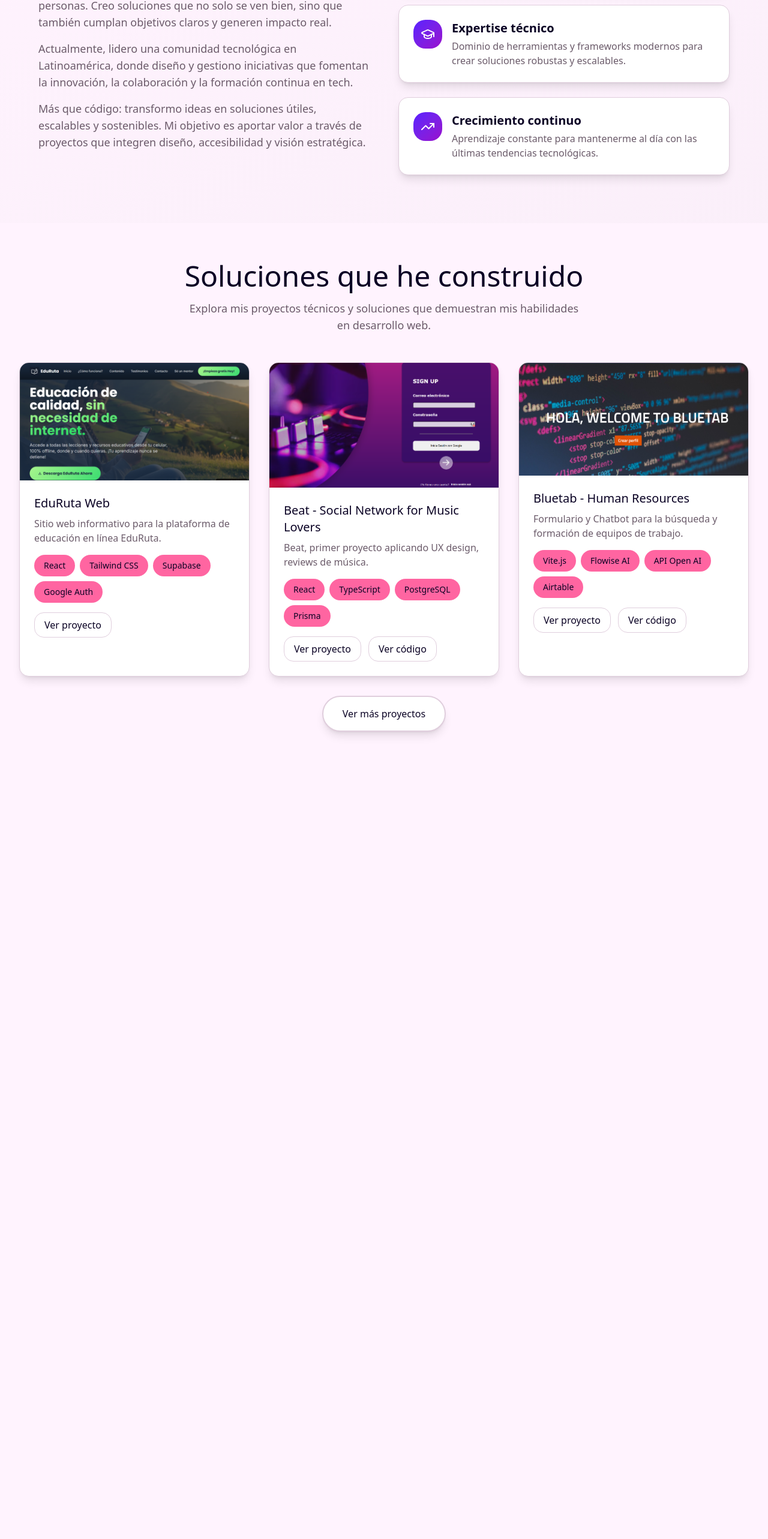
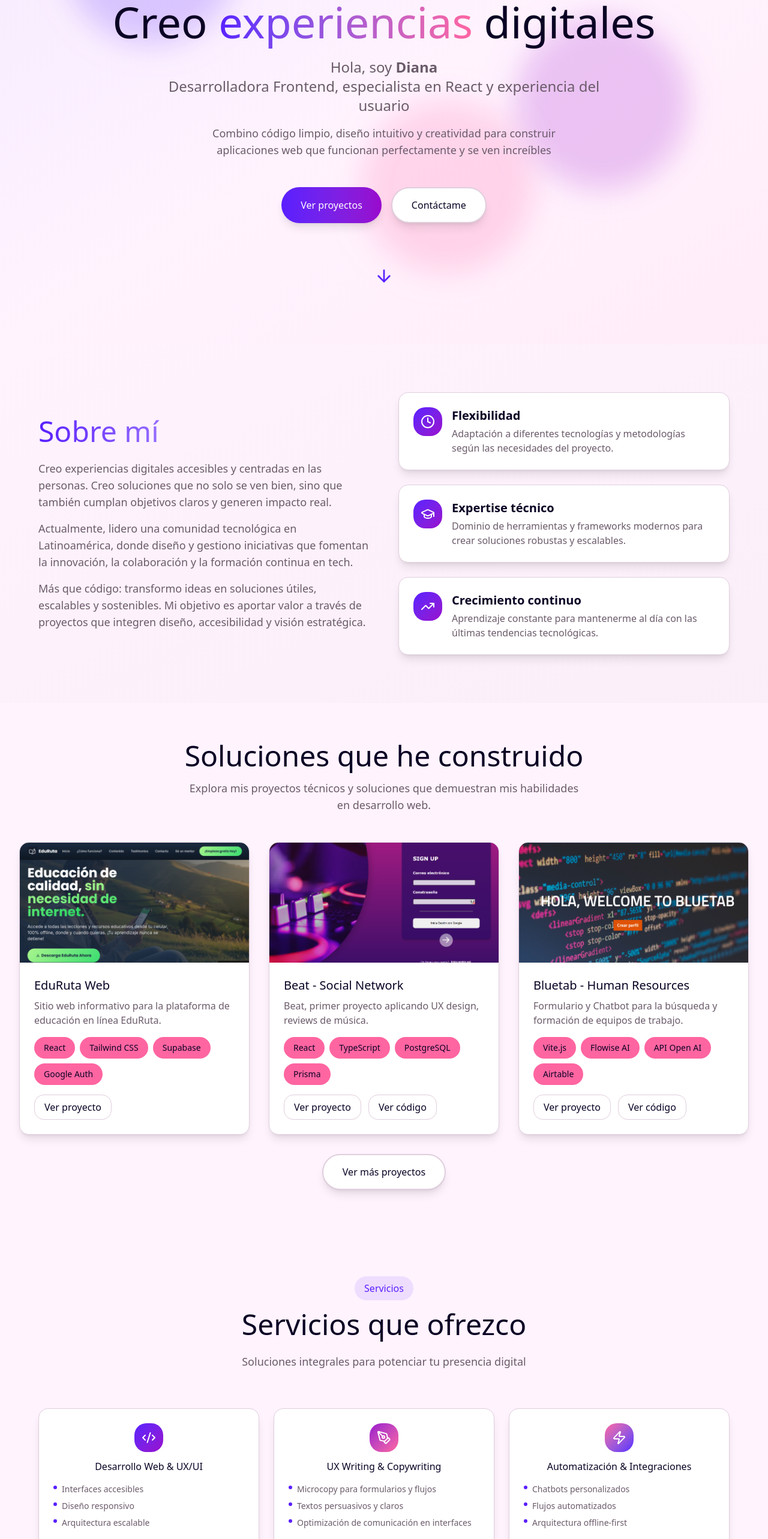
Before and after one commit to dinessa-ga/diana-vanessa-1, a React (Vite) app: page /Dev in a window 1280 px wide. Shown: the part 226-2792 px from the top of the page at 60% size. Before the commit the page ends 1510 px from the top, so only its background shows below. Built offline with nearby package versions, Linux system fonts and the light colour scheme.

Commit message:
feat: add ServicesDev component

```diff
--- a/src/components/sections/creative/Hero.tsx
+++ b/src/components/sections/creative/Hero.tsx
@@ -2,11 +2,37 @@ import { motion } from 'motion/react';
 import { ArrowDown } from 'lucide-react';
 import { useNavigate } from 'react-router-dom';
 
-export function Hero() {
+interface HeroConfig {
+  label: string;
+  title: React.ReactNode;
+  name: string;
+  role: string;
+  description: string;
+  primaryButtonText: string;
+  secondaryButtonText: string;
+  scrollToId: string;
+}
+
+interface HeroProps {
+  config?: HeroConfig;
+}
+
+const defaultConfig: HeroConfig = {
+  label: 'Perfil creativo en tech',
+  title: 'Doy vida a las marcas',
+  name: 'Diana',
+  role: 'Estratega de marca, diseñadora y redactora creativa',
+  description: 'Transformo ideas en identidades memorables que conectan con las personas y generan resultados',
+  primaryButtonText: 'Ver mi trabajo',
+  secondaryButtonText: 'Hablemos',
+  scrollToId: 'branding',
+};
+
+export function Hero({ config = defaultConfig }: HeroProps) {
   const navigate = useNavigate();
 
   const scrollToProjects = () => {
-    document.getElementById('branding')?.scrollIntoView({ behavior: 'smooth' });
+    document.getElementById(config.scrollToId)?.scrollIntoView({ behavior: 'smooth' });
   };
 
   return (
@@ -63,20 +89,20 @@ export function Hero() {
             animate={{ opacity: 1, y: 0 }}
             transition={{ delay: 0.2 }}
           >
-            <span className="text-sm text-foreground">Perfil creativo en tech</span>
+            <span className="text-sm text-foreground">{config.label}</span>
           </motion.div>
 
           <h1 className="mb-6 text-5xl md:text-6xl lg:text-7xl text-foreground">
-            Doy <span className="text-transparent bg-clip-text bg-gradient-to-r from-primary to-accent">vida</span> a las marcas
+            {config.title}
           </h1>
 
           <p className="text-xl md:text-2xl text-muted-foreground mb-4 max-w-3xl mx-auto">
-            Hola, soy <b>Diana</b>
-            <br /> Estratega de marca, diseñadora y redactora creativa
+            Hola, soy <b>{config.name}</b>
+            <br /> {config.role}
           </p>
 
           <p className="text-lg text-muted-foreground max-w-2xl mx-auto mb-12">
-            Transformo ideas en identidades memorables que conectan con las personas y generan resultados
+            {config.description}
           </p>
         </motion.div>
 
@@ -90,19 +116,14 @@ export function Hero() {
             onClick={scrollToProjects}
             className="px-8 py-4 bg-gradient-to-r from-primary to-secondary text-primary-foreground rounded-full shadow-lg hover:shadow-xl hover:scale-105 transition-all"
           >
-            Ver mi trabajo
+            {config.primaryButtonText}
           </button>
-          <button
-            onClick={() => navigate('/Dev')}
-            className="px-8 py-4 bg-card text-foreground rounded-full shadow-lg hover:shadow-xl hover:scale-105 transition-all border-2 border-border hover:border-primary"
-          >
-            Perfil Dev →
-          </button>
+
           <button
             onClick={() => document.getElementById('contact')?.scrollIntoView({ behavior: 'smooth' })}
             className="px-8 py-4 bg-card text-foreground rounded-full shadow-lg hover:shadow-xl hover:scale-105 transition-all border-2 border-border hover:border-primary"
           >
-            Hablemos
+            {config.secondaryButtonText}
           </button>
         </motion.div>
 
--- /dev/null
+++ b/src/components/sections/dev/HeroDev.tsx
@@ -0,0 +1,20 @@
+import { Hero } from '../creative/Hero';
+
+export function HeroDev() {
+  const devHeroConfig = {
+    label: 'Desarrolladora web',
+    title: (
+      <>
+        Creo <span className="text-transparent bg-clip-text bg-gradient-to-r from-primary to-accent">experiencias</span> digitales
+      </>
+    ),
+    name: 'Diana',
+    role: 'Desarrolladora Frontend, especialista en React y experiencia del usuario',
+    description: 'Combino código limpio, diseño intuitivo y creatividad para construir aplicaciones web que funcionan perfectamente y se ven increíbles',
+    primaryButtonText: 'Ver proyectos',
+    secondaryButtonText: 'Contáctame',
+    scrollToId: 'projects-dev',
+  };
+
+  return <Hero config={devHeroConfig} />;
+}
--- a/src/components/sections/dev/ProjectsDev.tsx
+++ b/src/components/sections/dev/ProjectsDev.tsx
@@ -22,7 +22,7 @@ const projects: Project[] = [
   },
   {
     id: "2",
-    name: "Beat - Social Network for Music Lovers",
+    name: "Beat - Social Network ",
     description: "Beat, primer proyecto aplicando UX design, reviews de música.",
     image: "dev/beat-app.png",
     stack: ["React", "TypeScript", "PostgreSQL", "Prisma"],
@@ -79,16 +79,19 @@ export default function ProjectsDev() {
               animate={{ opacity: 1, y: 0 }}
               transition={{ duration: 0.6, delay: 0.1 * index }}
               whileHover={{ scale: 1.02 }}
-              className="bg-card rounded-2xl shadow-lg border border-border overflow-hidden relative group"
+              className="bg-card rounded-2xl shadow-lg border border-border overflow-hidden "
             >
               {/* Imagen */}
-              <div className="relative w-full h-48 overflow-hidden bg-gradient-to-br from-gray-100 to-gray-200">
-                <img
-                  src={project.image}
-                  alt={project.name}
-                  className="w-full h-full object-cover"
-                />
-              </div>
+              <img
+                src={project.image}
+                alt={project.name}
+                style={{
+                  width: '100%',
+                  height: '200px',
+                  objectFit: 'cover',
+                  display: 'block',
+                }}
+              />
 
               {/* Contenido */}
               <div className="p-6 relative z-10">
--- /dev/null
+++ b/src/components/sections/dev/ServicesDev.tsx
@@ -0,0 +1,117 @@
+import { motion } from 'motion/react';
+import {
+  Code2,
+  PenTool,
+  Zap
+} from 'lucide-react';
+
+export function ServicesDev() {
+  const services = [
+    {
+      title: 'Desarrollo Web & UX/UI',
+      icon: Code2,
+      color: 'from-primary to-secondary',
+      skills: [
+        'Interfaces accesibles',
+        'Diseño responsivo',
+        'Arquitectura escalable',
+      ],
+    },
+    {
+      title: 'UX Writing & Copywriting',
+      icon: PenTool,
+      color: 'from-secondary to-accent',
+      skills: [
+        'Microcopy para formularios y flujos',
+        'Textos persuasivos y claros',
+        'Optimización de comunicación en interfaces',
+      ],
+    },
+    {
+      title: 'Automatización & Integraciones',
+      icon: Zap,
+      color: 'from-accent to-primary',
+      skills: [
+        'Chatbots personalizados',
+        'Flujos automatizados',
+        'Arquitectura offline‑first',
+      ],
+    },
+  ];
+
+  const openWhatsApp = (serviceTitle: string) => {
+    const phoneNumber = '1234567890'; // Reemplazar con el número real
+    const message = `Hola, me gustaría solicitar el servicio de ${serviceTitle}`;
+    const url = `https://wa.me/${phoneNumber}?text=${encodeURIComponent(message)}`;
+    window.open(url, '_blank');
+  };
+
+  return (
+    <section id="services" className="py-20 px-4 bg-background">
+      <div className="max-w-6xl mx-auto">
+        <motion.div
+          initial={{ opacity: 0, y: 20 }}
+          whileInView={{ opacity: 1, y: 0 }}
+          transition={{ duration: 0.6 }}
+          viewport={{ once: true }}
+          className="text-center mb-16"
+        >
+          <span className="inline-block px-4 py-2 bg-primary/10 text-primary rounded-full mb-4">
+            Servicios
+          </span>
+          <h2 className="mb-6 text-4xl md:text-5xl text-foreground">
+            Servicios que ofrezco
+          </h2>
+          <p className="text-lg text-muted-foreground max-w-2xl mx-auto">
+            Soluciones integrales para potenciar tu presencia digital
+          </p>
+        </motion.div>
+
+        {/* Services Grid */}
+        <div className="grid grid-cols-1 md:grid-cols-3 lg:grid-cols-3 gap-6 mb-16 w-full">
+          {services.map((service, serviceIndex) => {
+            const Icon = service.icon;
+            return (
+              <motion.div
+                key={service.title}
+                initial={{ opacity: 0, y: 20 }}
+                whileInView={{ opacity: 1, y: 0 }}
+                transition={{ duration: 0.6, delay: serviceIndex * 0.1 }}
+                viewport={{ once: true }}
+                className="bg-card p-6 rounded-2xl shadow-lg hover:shadow-xl transition-shadow border border-border flex flex-col"
+              >
+                <div className="flex flex-col items-center mb-4">
+                  <div className={`w-12 h-12 bg-gradient-to-br ${service.color} rounded-xl flex items-center justify-center mb-3`}>
+                    <Icon className="w-6 h-6 text-white" />
+                  </div>
+                  <h3 className="text-center text-foreground">{service.title}</h3>
+                </div>
+
+                <ul className="space-y-2 flex-grow">
+                  {service.skills.map((skill, skillIndex) => (
+                    <li
+                      key={skillIndex}
+                      className="text-sm text-muted-foreground flex items-start gap-2"
+                    >
+                      <span className="w-1.5 h-1.5 rounded-full bg-primary flex-shrink-0 mt-1"></span>
+                      <span>{skill}</span>
+                    </li>
+                  ))}
+                </ul>
+
+                <div className="mt-8 flex justify-center align-items-center">
+                  <button
+                    onClick={() => openWhatsApp(service.title)}
+                    className=" flex items-center gap-2 px-5 py-2 bg-card border-2 border-border rounded-full hover:border-primary transition-colors"
+                  >
+                    Solicitar
+                  </button>
+                </div>
+              </motion.div>
+            );
+          })}
+        </div>
+      </div>
+    </section>
+  );
+}
--- a/src/pages/Dev.tsx
+++ b/src/pages/Dev.tsx
@@ -1,12 +1,16 @@
 import ProjectsDev from '../components/sections/dev/ProjectsDev';
 import { DevLayout } from '../components/layouts/DevLayout';
 import AboutDev  from '../components/sections/dev/AboutDev';
+import { HeroDev } from '../components/sections/dev/HeroDev';
+import { ServicesDev } from '../components/sections/dev/ServicesDev';
 
 export default function Dev() {
   return (
     <DevLayout>
+      <HeroDev />
       <AboutDev />
       <ProjectsDev />
+      <ServicesDev />
 
 
     </DevLayout>
```
